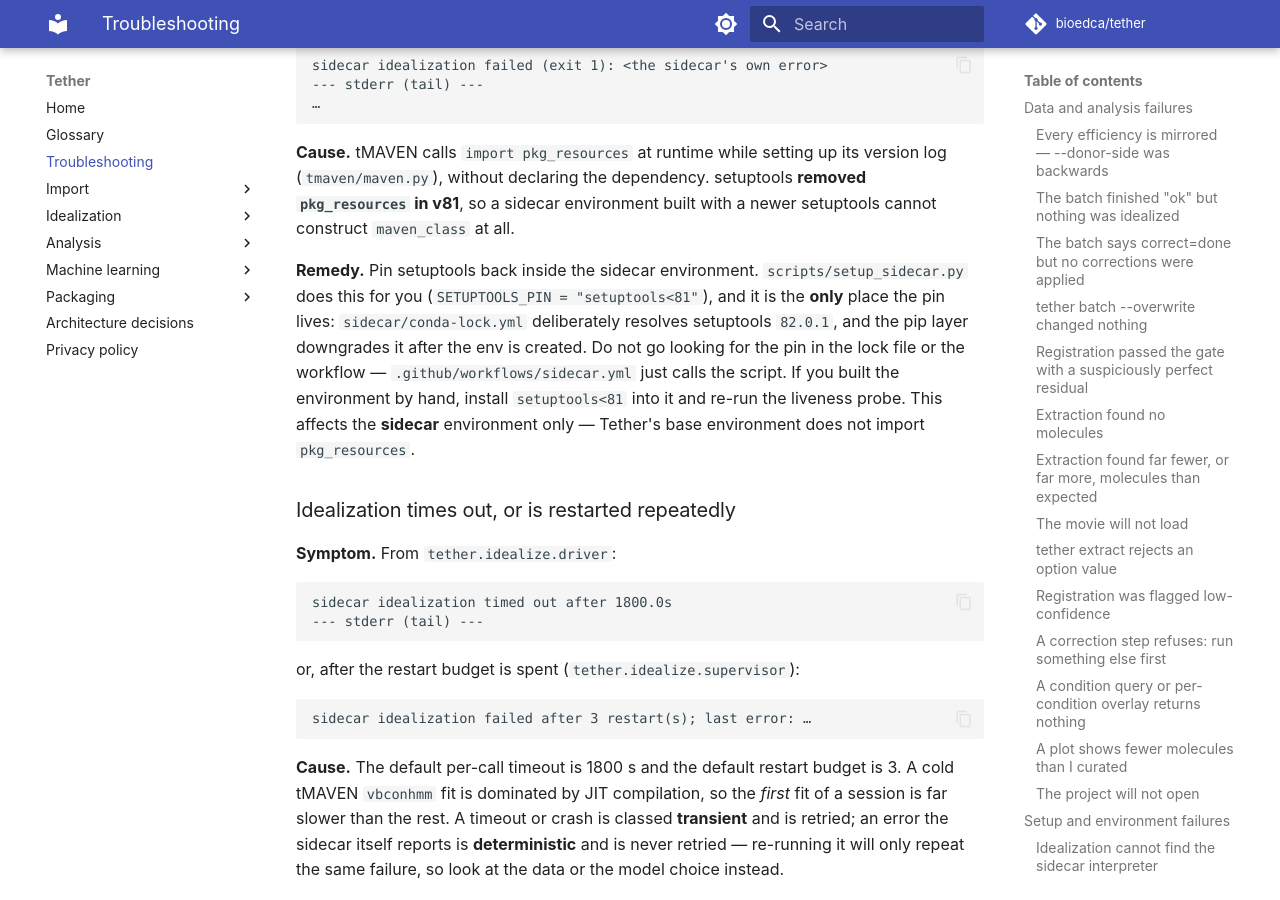
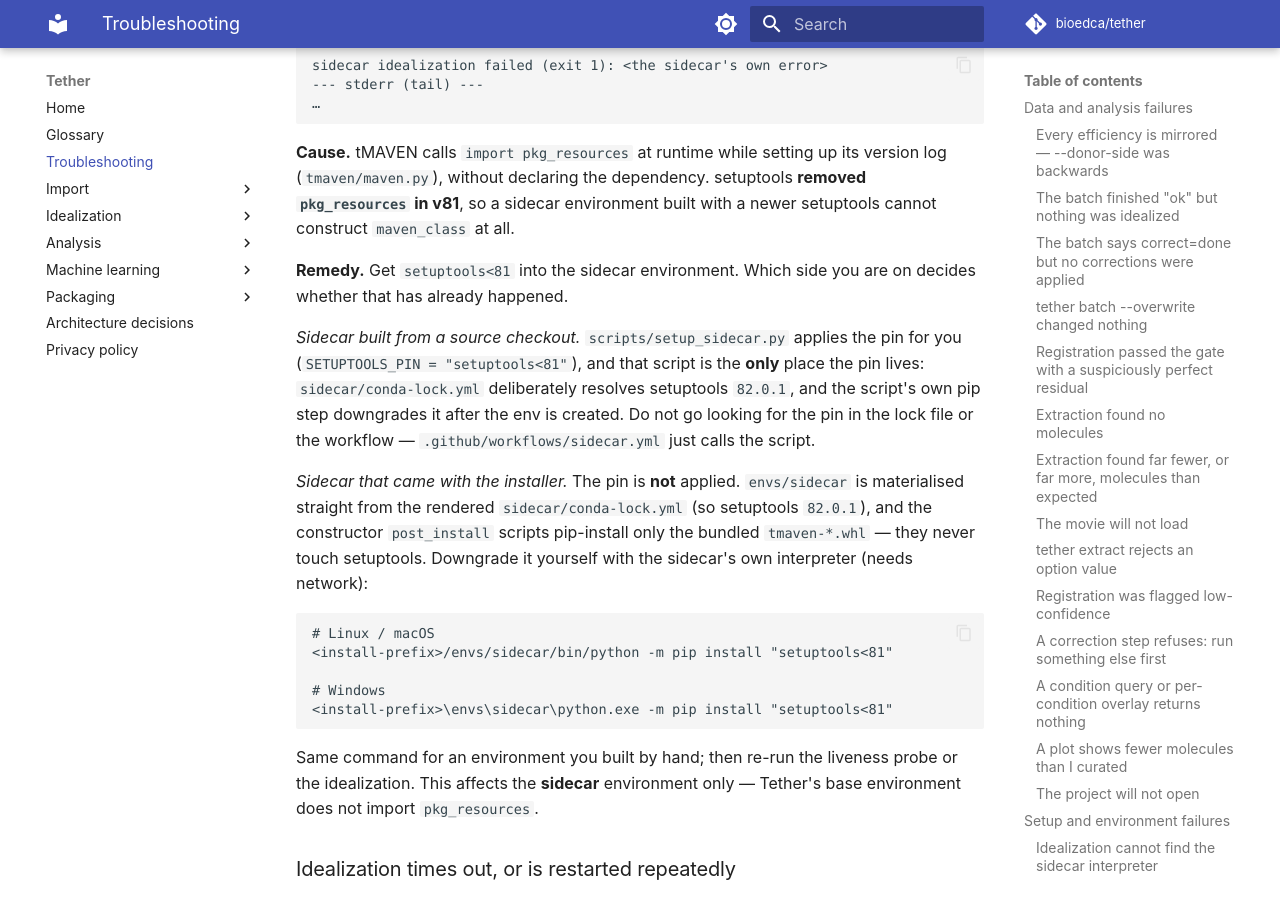
Before and after one commit to bioedca/tether, an MkDocs documentation site: the page built from docs/troubleshooting.md, in a window 1280 px wide and 900 px high, scrolled down 13660 px. Built offline with MkDocs 1.6.1 and Material for MkDocs 9.7.7, drawn with Linux system fonts in a browser that asks for light colours; comment, search, counter and statistics services are not loaded; the version menu is left out.

Commit message:
docs: correct five glossary and troubleshooting claims found in review
All five valid, each checked by running the thing rather than reading the code.

- "A NO_STATE frame breaks a dwell run" was wrong. `state_dwells` strips
  `s = s[s != no_state]` BEFORE splitting, so `0,0,NO_STATE,0,0` is one 4-frame
  dwell, not two — identical output with and without the gap. The second half
  was right and kept: the NaN pair is dropped from the TDP, so a NO_STATE border
  is genuinely not a transition.
- `docs/packaging.md` advertised the `::warning::` annotation, `SHA256SUMS` and
  build attestation for advisory builds. All three exist only in `release.yml`;
  `packaging.yml` stops at build → install-smoke → upload. A workflow-dispatch
  artifact has none of them.
- The glossary named `update_condition`, which does not exist. The only writer of
  `/conditions.leakage_alpha` is `register_condition`, an idempotent upsert.
- The NaN-factor sentinel was described as something to fix. A withheld factor
  legitimately stays NaN in `/molecules.alpha`/`.gamma` — the writer only stamps
  provenance — and NaN alongside `apparent-E (corrections unavailable)` is the
  expected signature. The troubleshooting page already said so, so the glossary
  contradicted it. The never-NaN invariant is scoped to the corrected E.
- The setuptools remedy assumed a source checkout. An installer-built
  `envs/sidecar` comes from the rendered lock, which resolves setuptools 82.0.1,
  and `post_install` installs only the tMAVEN wheel — so the `<81` pin is never
  applied there. Split into source-checkout and installer cases with the real fix
  command for each.

The last one is a live packaging bug, not just a doc error; filed separately.

````diff
--- a/docs/troubleshooting.md
+++ b/docs/troubleshooting.md
@@ -555,13 +555,31 @@ sidecar idealization failed (exit 1): <the sidecar's own error>
 in v81**, so a sidecar environment built with a newer setuptools cannot construct
 `maven_class` at all.
 
-**Remedy.** Pin setuptools back inside the sidecar environment. `scripts/setup_sidecar.py`
-does this for you (`SETUPTOOLS_PIN = "setuptools<81"`), and it is the **only** place the pin
-lives: `sidecar/conda-lock.yml` deliberately resolves setuptools `82.0.1`, and the pip layer
-downgrades it after the env is created. Do not go looking for the pin in the lock file or the
-workflow — `.github/workflows/sidecar.yml` just calls the script. If you built the environment
-by hand, install `setuptools<81` into it and re-run the liveness probe. This affects the
-**sidecar** environment only — Tether's base environment does not import `pkg_resources`.
+**Remedy.** Get `setuptools<81` into the sidecar environment. Which side you are on decides
+whether that has already happened.
+
+*Sidecar built from a source checkout.* `scripts/setup_sidecar.py` applies the pin for you
+(`SETUPTOOLS_PIN = "setuptools<81"`), and that script is the **only** place the pin lives:
+`sidecar/conda-lock.yml` deliberately resolves setuptools `82.0.1`, and the script's own pip
+step downgrades it after the env is created. Do not go looking for the pin in the lock file or
+the workflow — `.github/workflows/sidecar.yml` just calls the script.
+
+*Sidecar that came with the installer.* The pin is **not** applied. `envs/sidecar` is
+materialised straight from the rendered `sidecar/conda-lock.yml` (so setuptools `82.0.1`), and
+the constructor `post_install` scripts pip-install only the bundled `tmaven-*.whl` — they never
+touch setuptools. Downgrade it yourself with the sidecar's own interpreter (needs network):
+
+```text
+# Linux / macOS
+<install-prefix>/envs/sidecar/bin/python -m pip install "setuptools<81"
+
+# Windows
+<install-prefix>\envs\sidecar\python.exe -m pip install "setuptools<81"
+```
+
+Same command for an environment you built by hand; then re-run the liveness probe or the
+idealization. This affects the **sidecar** environment only — Tether's base environment does
+not import `pkg_resources`.
 
 ### Idealization times out, or is restarted repeatedly
 
````
Also changed, not shown: docs/glossary.md (+22 -10 lines), docs/packaging.md (+10 -3 lines).
